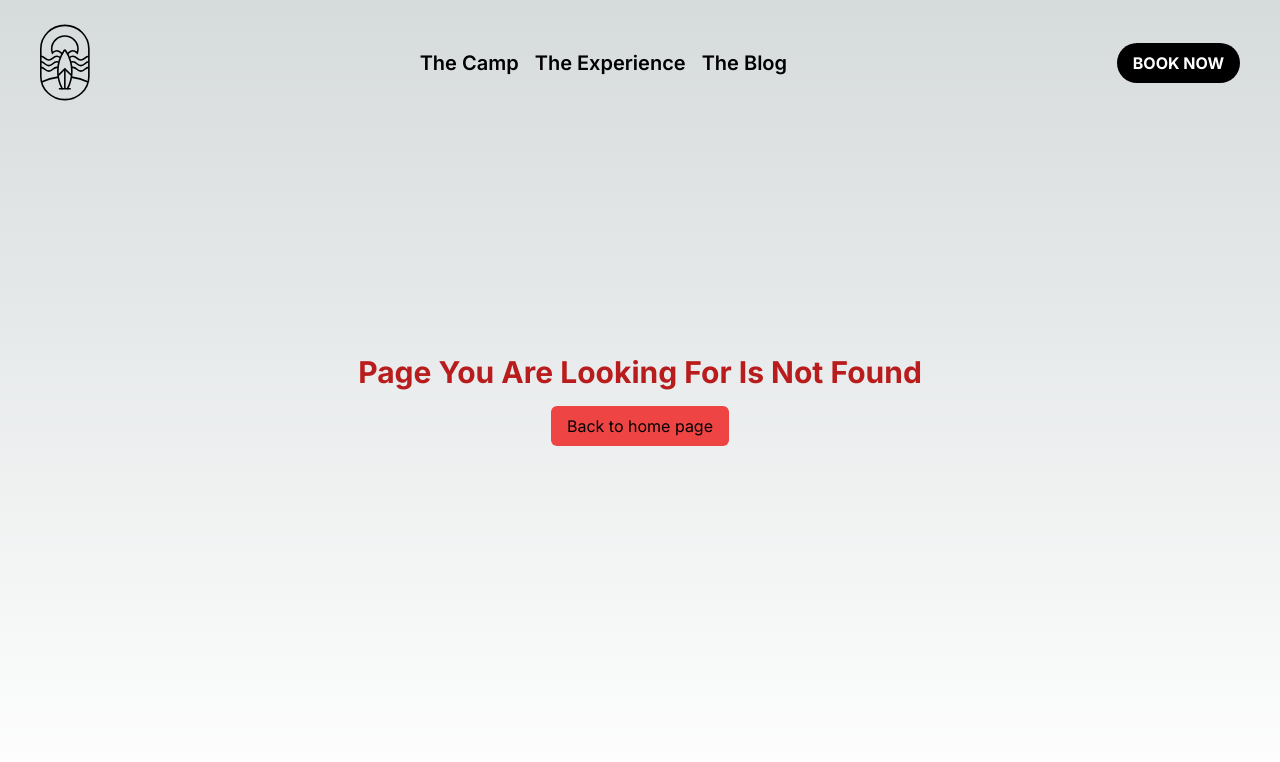
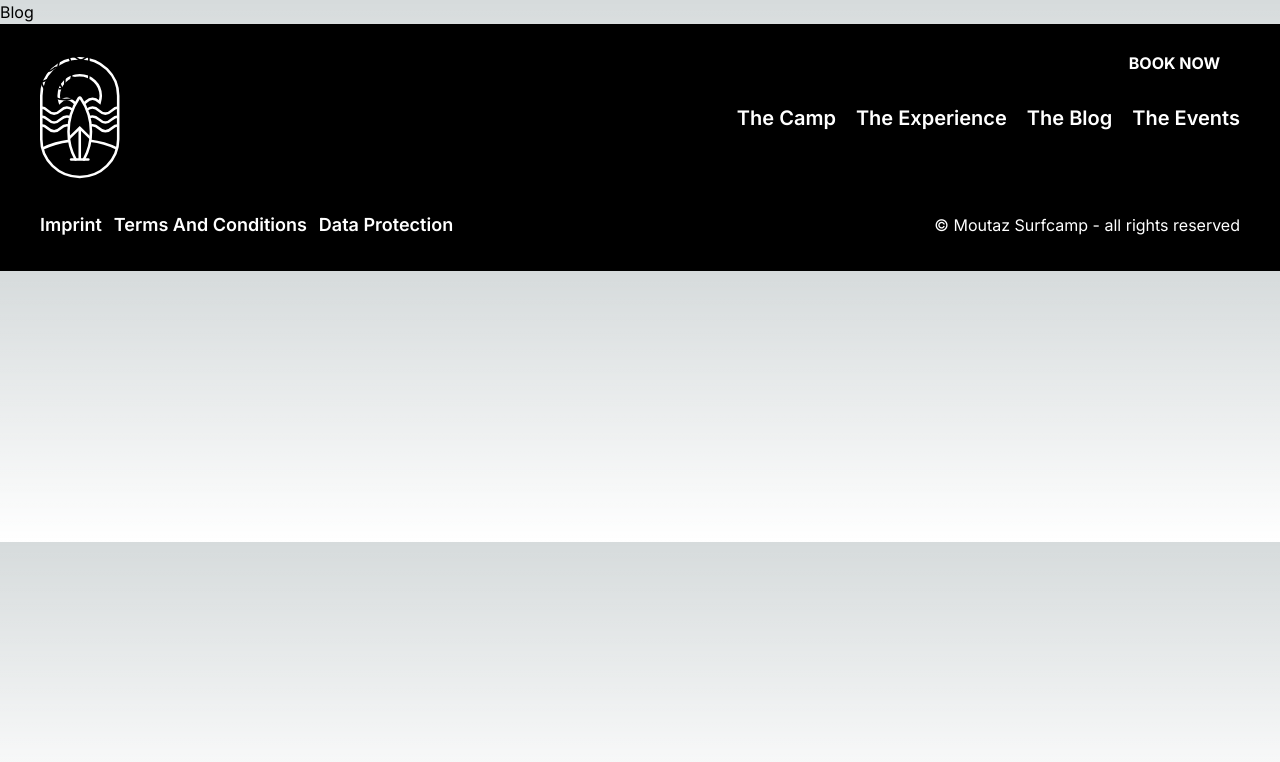
Before and after one commit to MezoAli/strapi-nextjs14-surfcamp, a Next.js app: page /blog in a window 1280 px wide. Before the commit this address had no page. Shown: the top 762 px of the page. Built offline with nearby package versions, Linux system fonts and the light colour scheme.

Commit message:
create footer, footer components

```diff
--- /dev/null
+++ b/app/blog/page.tsx
@@ -0,0 +1,5 @@
+const Blog = () => {
+  return <div>Blog</div>;
+};
+
+export default Blog;
--- /dev/null
+++ b/app/experience/page.tsx
@@ -0,0 +1,7 @@
+import React from "react";
+
+const Experience = () => {
+  return <div>Experience</div>;
+};
+
+export default Experience;
--- a/app/globals.css
+++ b/app/globals.css
@@ -31,3 +31,8 @@ body {
     text-wrap: balance;
   }
 }
+
+.custom_logo_white {
+  filter: invert(81%) sepia(53%) saturate(0%) hue-rotate(226deg)
+    brightness(114%) contrast(100%);
+}
--- a/app/layout.tsx
+++ b/app/layout.tsx
@@ -2,6 +2,7 @@ import type { Metadata } from "next";
 import { Inter } from "next/font/google";
 import "./globals.css";
 import Header from "../components/Header";
+import Footer from "@/components/Footer";
 
 const inter = Inter({ subsets: ["latin"] });
 
@@ -20,6 +21,7 @@ export default function RootLayout({
       <body className={inter.className}>
         <Header />
         {children}
+        <Footer />
       </body>
     </html>
   );
--- /dev/null
+++ b/components/Footer.tsx
@@ -0,0 +1,24 @@
+import Image from "next/image";
+import Logo from "../public/Group 3.svg";
+import FooterLinks from "./FooterLinks";
+import FooterPolicyLinks from "./FooterPolicyLinks";
+const Footer = () => {
+  return (
+    <footer className="bg-black py-8 px-10 text-white flex flex-col gap-8">
+      <div className="flex justify-between items-center">
+        <Image
+          src={Logo}
+          alt="logo"
+          className="w-[80px] h-[123px] custom_logo_white"
+        />
+        <FooterLinks />
+      </div>
+      <div className="flex justify-between items-center">
+        <FooterPolicyLinks />
+        <p>© Moutaz Surfcamp - all rights reserved</p>
+      </div>
+    </footer>
+  );
+};
+
+export default Footer;
--- /dev/null
+++ b/components/FooterLinks.tsx
@@ -0,0 +1,41 @@
+import Link from "next/link";
+
+const LINKS = [
+  {
+    label: "the camp",
+    href: "/",
+  },
+  {
+    label: "the experience",
+    href: "/experience",
+  },
+  {
+    label: "the blog",
+    href: "/blog",
+  },
+  {
+    label: "the events",
+    href: "/blog",
+  },
+];
+
+const FooterLinks = () => {
+  return (
+    <div className="flex justify-center items-center gap-5">
+      {LINKS.map((link) => {
+        return (
+          <Link
+            key={link.label}
+            href={link.href}
+            className={`text-xl capitalize hover:underline underline-offset-3 font-semibold
+        `}
+          >
+            {link.label}
+          </Link>
+        );
+      })}
+    </div>
+  );
+};
+
+export default FooterLinks;
--- /dev/null
+++ b/components/FooterPolicyLinks.tsx
@@ -0,0 +1,37 @@
+import Link from "next/link";
+
+const LINKS = [
+  {
+    label: "imprint",
+    href: "/",
+  },
+  {
+    label: "terms and conditions",
+    href: "/experience",
+  },
+  {
+    label: "data protection",
+    href: "/blog",
+  },
+];
+
+const FooterPolicyLinks = () => {
+  return (
+    <div className="flex justify-center items-center gap-3">
+      {LINKS.map((link) => {
+        return (
+          <Link
+            key={link.label}
+            href={link.href}
+            className={`text-lg capitalize hover:underline underline-offset-3 font-semibold
+        `}
+          >
+            {link.label}
+          </Link>
+        );
+      })}
+    </div>
+  );
+};
+
+export default FooterPolicyLinks;
--- a/components/Header.tsx
+++ b/components/Header.tsx
@@ -1,34 +1,19 @@
 import Image from "next/image";
 import Logo from "../public/Group 3.svg";
+import NavLinks from "./NavLinks";
 import Link from "next/link";
 const Header = () => {
   return (
-    <nav className="flex top-0 left-0 justify-between items-center py-6 w-full fixed z-10">
+    <nav className="flex top-0 left-0 justify-between items-center py-6 w-full absolute z-10">
       <Image src={Logo} alt="logo" className="w-[50px] h-[77px] ml-10" />
-      <div className="flex justify-center items-center gap-4">
+      <NavLinks />
+      <div className="mr-10">
         <Link
-          href={"/"}
-          className="text-xl capitalize hover:underline underline-offset-3 font-semibold"
+          href="/events"
+          className="px-5 py-3 bg-black text-white font-bold rounded-3xl hover:bg-black/65 transition duration-100"
         >
-          the camp
+          BOOK NOW
         </Link>
-        <Link
-          className="text-xl capitalize hover:underline underline-offset-3 font-semibold"
-          href={"/"}
-        >
-          the experience
-        </Link>
-        <Link
-          className="text-xl capitalize hover:underline underline-offset-3 font-semibold"
-          href={"/"}
-        >
-          the blog
-        </Link>
-      </div>
-      <div className="mr-10">
-        <button className="px-4 py-2 bg-black text-white font-bold rounded-3xl">
-          BOOK NOW
-        </button>
       </div>
     </nav>
   );
--- /dev/null
+++ b/components/NavLinks.tsx
@@ -0,0 +1,41 @@
+"use client";
+import Link from "next/link";
+import { usePathname } from "next/navigation";
+
+const LINKS = [
+  {
+    label: "the camp",
+    href: "/",
+  },
+  {
+    label: "the experience",
+    href: "/experience",
+  },
+  {
+    label: "the blog",
+    href: "/blog",
+  },
+];
+const NavLinks = () => {
+  const pathname = usePathname();
+
+  return (
+    <div className="flex justify-center items-center gap-4">
+      {LINKS.map((link) => {
+        return (
+          <Link
+            key={link.label}
+            href={link.href}
+            className={`text-xl capitalize hover:underline underline-offset-3 font-semibold ${
+              pathname === link.href ? "underline" : undefined
+            }`}
+          >
+            {link.label}
+          </Link>
+        );
+      })}
+    </div>
+  );
+};
+
+export default NavLinks;
```
